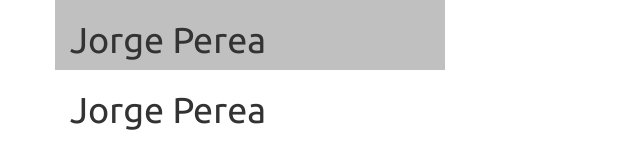
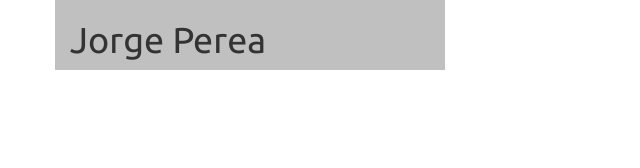
Before and after one commit to Japerea912/Japerea912.github.io, a plain HTML site: page index.html in a window 1280 px wide. Shown: the whole page, without its empty margins (0-640 px from the left). Drawn offline with nearby package versions, Linux system fonts and the light colour scheme.

Commit message:
prueba col

```diff
--- a/index.html
+++ b/index.html
@@ -28,13 +28,7 @@
           </div>
          <div class = "col-md-8">
         </div>
-
-
      </div>
-
-
-
-     <h1>Jorge Perea </h1>
 
 
     </div>
```
Lines whose indentation alone changed are shown as unchanged.
